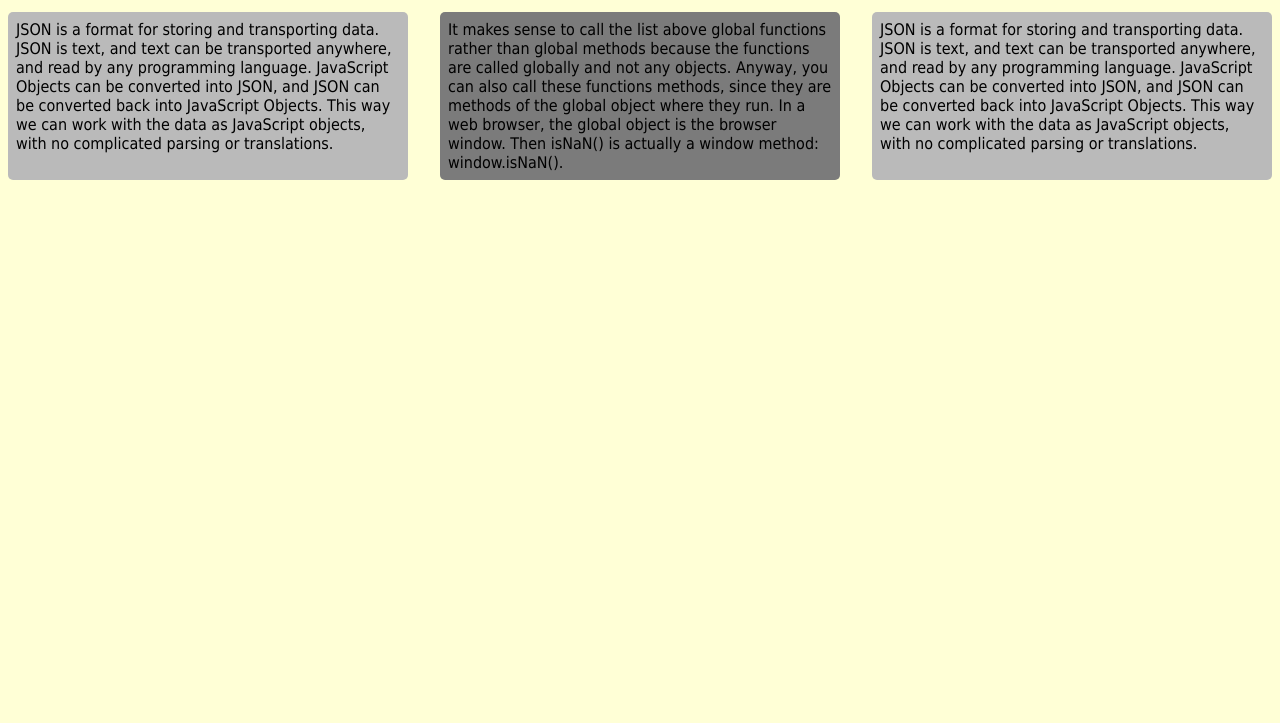
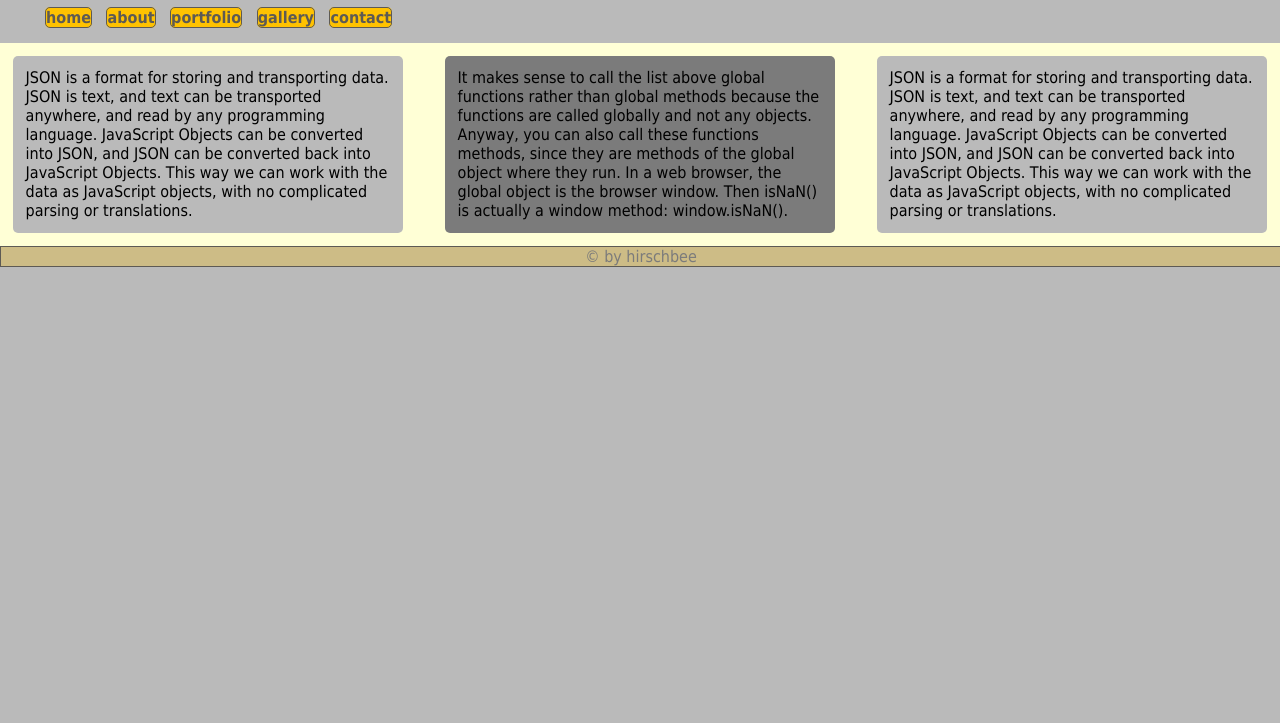
Before and after one commit to hirschbee/traversyCssGrid, a plain HTML site: page index.html in a window 1280 px wide. Shown: the part 77-800 px from the top of the page. Drawn offline with Linux system fonts and the light colour scheme.

Commit message:
Add files via upload

```diff
--- a/index.html
+++ b/index.html
@@ -9,7 +9,15 @@
   </head>
   <body>
     <h1 id="htext">CSS GRID TUTORIAL</h1>
-
+    <nav class="meni">
+      <ul>
+        <li><a href="#">home</a></li>
+        <li><a href="#">about</a></li>
+        <li><a href="#">portfolio</a></li>
+        <li><a href="#">gallery</a></li>
+        <li><a href="#">contact</a></li>
+      </ul>
+    </nav>
     <div class="wrap">
 
       <div>
@@ -21,7 +29,7 @@
       <div>
        JSON is a format for storing and transporting data. JSON is text, and text can be transported anywhere, and read by any programming language. JavaScript Objects can be converted into JSON, and JSON can be converted back into JavaScript Objects. This way we can work with the data as JavaScript objects, with no complicated parsing or translations.
       </div>
-     </div>
-
+    </div>
+    <footer id="footer">&copy; by hirschbee</footer>
   </body>
 </html>
--- a/style.css
+++ b/style.css
@@ -1,40 +1,60 @@
 body, html {
-  background-color:#ffffd6;
+  background:#bababa;
   margin: 0;
   padding: 0;
   min-width:100%;
   min-height:100%;
   font-family: tahoma, arial;
-  position:relative;
 }
 h1{
   color:#ffc200;
+  background-color:#7b7b7b;
+  border:2px solid #5d5a54;
   text-align:center;
+}
+li{
+
+  display:inline;
+  list-style-type:none;
+  margin:5px;
+  padding:0;
+
+
+}
+a{
+  text-decoration:none;
+  font-weight:bold;
+  text-align:center;
+  margin:5px,auto;
+  background-color:#ffc200;
+  color:#5d5a54;
+  border:1.5px solid #5d5a54;
+  border-radius:5px;
+
 }
 .wrap{
   position:relative;
+  background-color:#ffffd6;
   display:grid;
   grid-template-columns:repeat(3,1fr);
   grid-gap:1em;
 }
 .wrap > div{
 
-  margin:0.5em;
-  padding:0.5em;
+  margin:0.8em;
+  padding:0.8em;
   background:#7b7b7b;
   border-radius:5px;
 }
 .wrap > div:nth-child(odd){
   background:#bababa;
 }
-.bgrd{
 
-  z-index:0;
-  padding:auto,auto;
-  background:rgba(255,194,0,.26);
-  width:90%;
-  height:100px;
+#footer{
+  position:relative;
+  background-color:rgba(255,194,0,.28);
+  color:#7b7b7b;
   border:1px solid #5d5a54;
-  margin:auto,auto;
-
+  text-align:center;
+  width:100%;
 }
```
